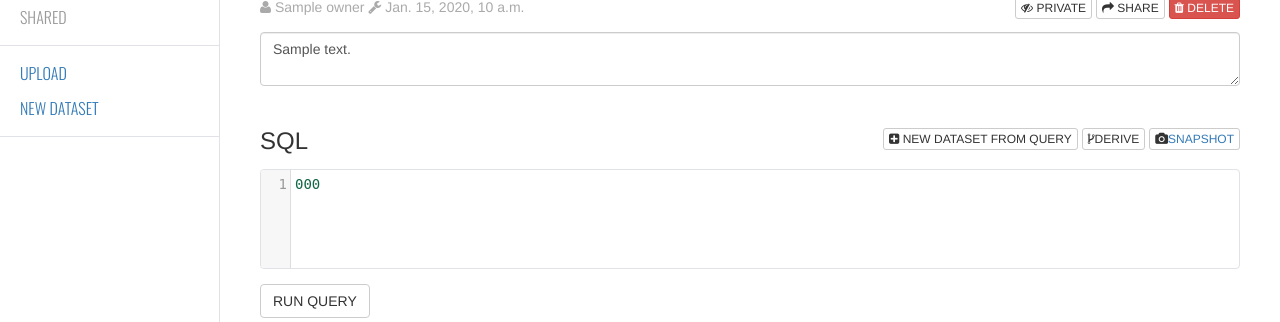
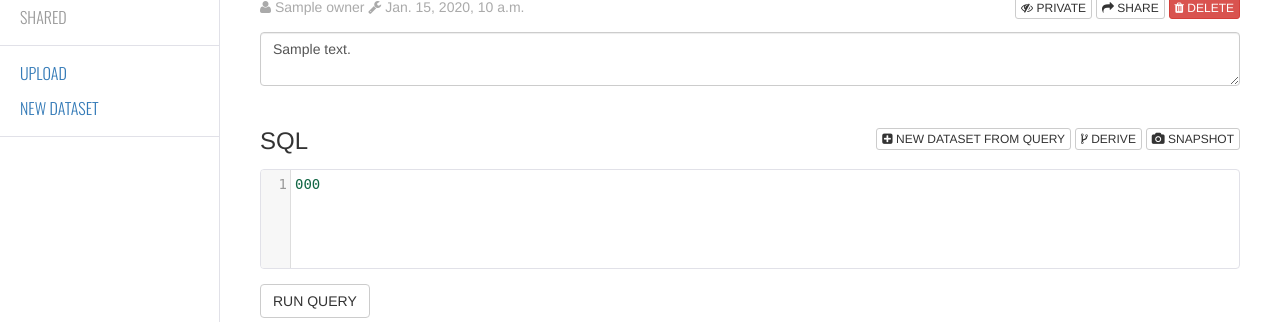
Before and after one commit to uw-it-aca/sqlshare, a Django app: template sqlshare_web/templates/sqlshare_web/detail.html in a window 1280 px wide. Shown: the part 146-468 px from the top of the page. Run offline with Django 3.2, Linux system fonts and the light colour scheme; the template is opened without the code that fills it: most values are stand-ins (such as "Sample title", 1, 10 or a date in 2020); style sheets or scripts are compiled from the project's sources; some libraries are stand-ins or nearby versions.

Commit message:
Snapnshot button cleanup.

```diff
--- a/sqlshare_web/static/sqlshare_web/css/desktop.less
+++ b/sqlshare_web/static/sqlshare_web/css/desktop.less
@@ -21,7 +21,7 @@
     .sql-content-inner { padding: 20px;
 
         .sql-dataset-actions { width: 50%; margin-bottom: 1em; text-align: right;
-            button {
+            a, button {
                 span { display: inline-block; }
             }
         }
--- a/sqlshare_web/static/sqlshare_web/css/mobile.less
+++ b/sqlshare_web/static/sqlshare_web/css/mobile.less
@@ -42,8 +42,11 @@
         .sql-dataset-actions { position:absolute; top:0; right:0; width:280px; text-align:right;  margin-bottom: 1em; text-align: right;
             form { display: inline-block; }
             button {
-                    span { display: none; }
-                }
+                span { display: none; }
+            }
+            a { color: #333; text-decoration: none;
+                span { display: none; }
+            }
         }
     }
 
--- a/sqlshare_web/templates/sqlshare_web/detail.html
+++ b/sqlshare_web/templates/sqlshare_web/detail.html
@@ -55,9 +55,9 @@
         {% csrf_token %}
         <input type="hidden" name="sql" value="{{ derive_dataset_sql }}" />
         <input type="hidden" name="show_initial" value="1" />
-        <button type="button" class="btn btn-default btn-xs" id="new_dataset_derive"><i class="fa fa-code-fork"></i><span>DERIVE</span></button>
+        <button type="button" class="btn btn-default btn-xs" id="new_dataset_derive"><i class="fa fa-code-fork"></i> <span>DERIVE</span></button>
         </form>
-        <span type="button" class="btn btn-default btn-xs" id=""><i class="fa fa-camera"></i><a href="{{ snapshot_url }}"><span>SNAPSHOT</span></a></span>
+        <span type="button" class="btn btn-default btn-xs" id=""><a href="{{ snapshot_url }}"><i class="fa fa-camera"></i> <span>SNAPSHOT</span></a></span>
     </div>
 </div>
 
```
